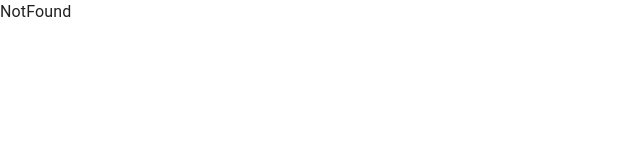
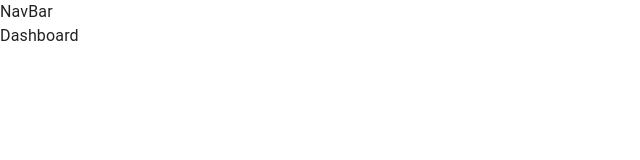
Before and after one commit to heartsantor/office-lunch-menu-management, a React (Create React App) app in the folder client/: page /dashboard in a window 1280 px wide. Shown: the top 160 px of the page, without its empty margins (0-640 px from the left). Built offline with nearby package versions, Linux system fonts and the light colour scheme.

Commit message:
feat: dashboard layout

```diff
--- a/client/src/App.tsx
+++ b/client/src/App.tsx
@@ -3,8 +3,12 @@ import { createTheme, ThemeProvider } from "@mui/material/styles";
 import { ToastContainer } from "react-toastify";
 import { BrowserRouter, Route, Routes } from "react-router-dom";
 import NotFound from "./components/NotFound";
+
 import ProtectedRoute from "./layouts/ProtectedRoute";
+import PublicRoute from "./layouts/PublicRoute";
+
 import Login from "./pages/Login";
+import Dashboard from "./pages/Dashboard";
 
 const App = () => {
   const defaultTheme = createTheme();
@@ -13,8 +17,16 @@ const App = () => {
     {
       path: "/",
       component: (
+        <PublicRoute>
+          <Login />
+        </PublicRoute>
+      ),
+    },
+    {
+      path: "/dashboard",
+      component: (
         <ProtectedRoute>
-          <Login />
+          <Dashboard />
         </ProtectedRoute>
       ),
     },
--- /dev/null
+++ b/client/src/components/NavBar.tsx
@@ -0,0 +1,9 @@
+import React from 'react'
+
+const NavBar = () => {
+  return (
+    <div>NavBar</div>
+  )
+}
+
+export default NavBar
--- a/client/src/layouts/ProtectedRoute.tsx
+++ b/client/src/layouts/ProtectedRoute.tsx
@@ -1,11 +1,17 @@
 import React, { ReactNode } from "react";
+import NavBar from "../components/NavBar";
 
 interface ProtectedRouteProps {
   children: ReactNode;
 }
 
 const ProtectedRoute: React.FC<ProtectedRouteProps> = ({ children }) => {
-  return <div>{children}</div>;
+  return (
+    <main>
+      <NavBar />
+      {children}
+    </main>
+  );
 };
 
 export default ProtectedRoute;
--- /dev/null
+++ b/client/src/layouts/PublicRoute.tsx
@@ -0,0 +1,11 @@
+import React, { ReactNode } from "react";
+
+interface ProtectedRouteProps {
+  children: ReactNode;
+}
+
+const PublicRoute: React.FC<ProtectedRouteProps> = ({ children }) => {
+  return <main>{children}</main>;
+};
+
+export default PublicRoute;
--- /dev/null
+++ b/client/src/pages/Dashboard.tsx
@@ -0,0 +1,9 @@
+import React from 'react'
+
+const Dashboard = () => {
+  return (
+    <div>Dashboard</div>
+  )
+}
+
+export default Dashboard
--- a/client/src/pages/Login.tsx
+++ b/client/src/pages/Login.tsx
@@ -1,5 +1,5 @@
-import React, { useRef, useState } from "react";
-import { useLocation, useNavigate } from "react-router-dom";
+import React from "react";
+import { useNavigate } from "react-router-dom";
 import { size } from "lodash";
 import { toastAlert } from "../utils/AppHelpers";
 import { useDispatch } from "react-redux";
@@ -14,7 +14,6 @@ import { useLoginMutation } from "../store/features/auth/authApi";
 import { userLoggedIn } from "../store/features/auth/authSlice";
 
 export default function Login() {
-  const { pathname } = useLocation();
   const [login, { isLoading }] = useLoginMutation();
   const dispatch = useDispatch();
   const navigate = useNavigate();
```
